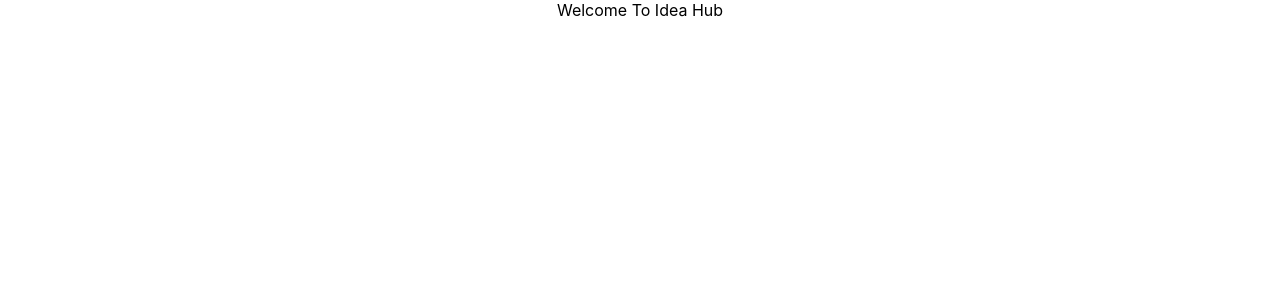
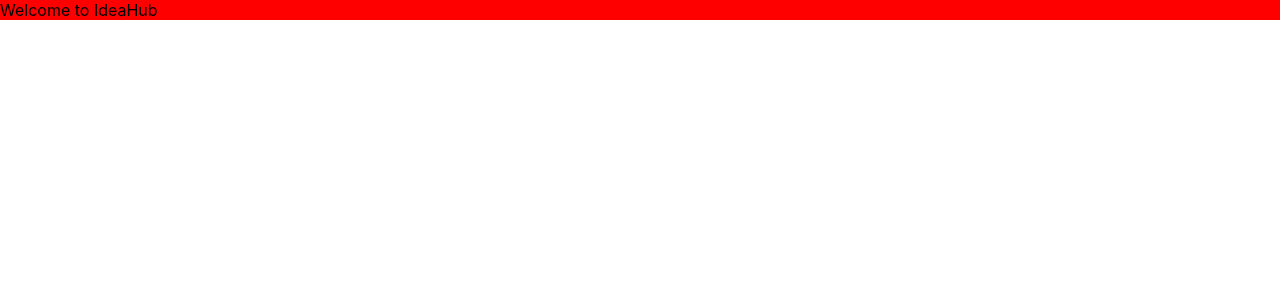
Before and after one commit to Ogutu-Brian/IdeaHub-Web, a React (Create React App) app: page / in a window 1280 px wide. Shown: the top 300 px of the page. Built offline with nearby package versions, Linux system fonts and the light colour scheme.

Commit message:
Add landing page components

```diff
--- a/src/App.tsx
+++ b/src/App.tsx
@@ -1,6 +1,17 @@
 import React from "react";
+import { Row } from "antd";
+
+import { LandingPage } from "./LandingPage";
 import "./App.scss";
 
-const App = () => <div className="App">Welcome To Idea Hub</div>;
+interface Props {}
+
+const App: React.FC<Props> = props => {
+  return (
+    <Row>
+      <LandingPage />
+    </Row>
+  );
+};
 
 export default App;
--- /dev/null
+++ b/src/LandingPage/components/LandingPage.module.scss
@@ -0,0 +1,3 @@
+.landingPage {
+  background: red;
+}
--- /dev/null
+++ b/src/LandingPage/components/LandingPage.tsx
@@ -0,0 +1,12 @@
+import React from "react";
+import { Row } from "antd";
+
+import styles from "./LandingPage.module.scss";
+
+interface Props {}
+
+const LandingPage: React.FC<Props> = props => {
+  return <Row className={styles.landingPage}>Welcome to IdeaHub</Row>;
+};
+
+export default LandingPage;
--- /dev/null
+++ b/src/LandingPage/components/index.ts
@@ -0,0 +1,3 @@
+import LandingPage from "./LandingPage";
+
+export { LandingPage };
--- /dev/null
+++ b/src/LandingPage/index.ts
@@ -0,0 +1,3 @@
+import LandingPage from "./components/LandingPage";
+
+export { LandingPage };
```
Also changed, not shown: 2 other files (tests, documents, lock files or other folders).
